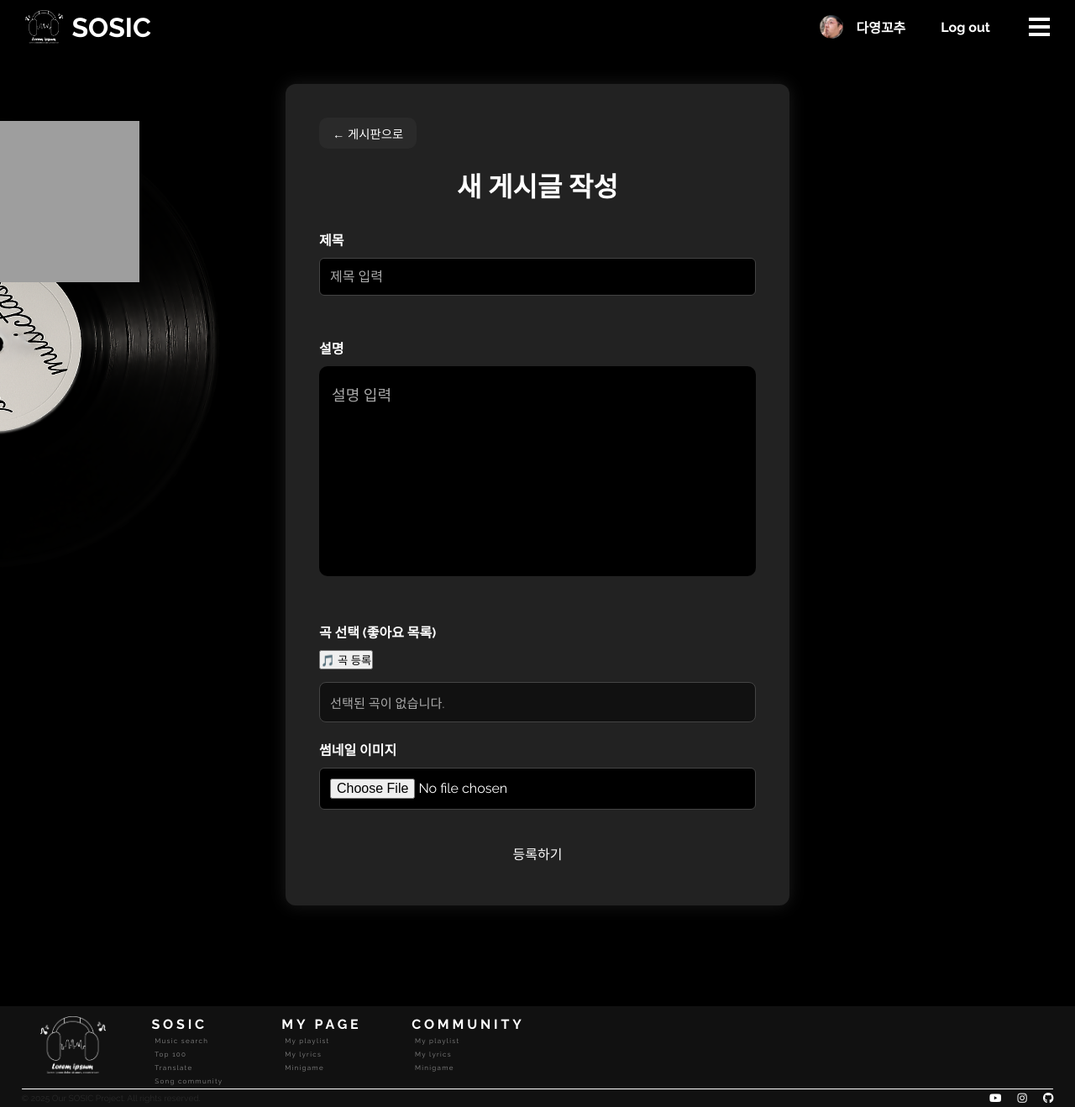
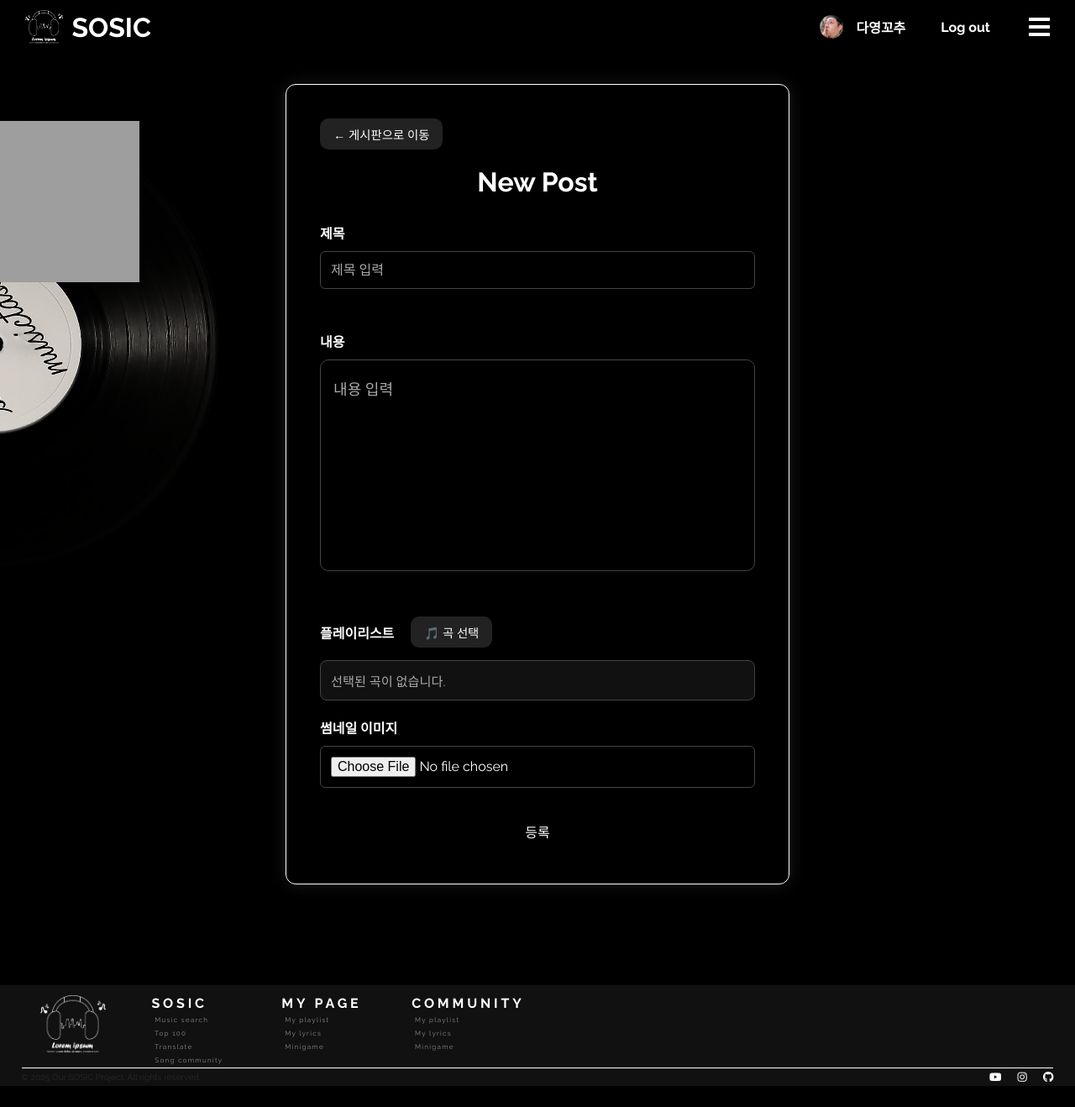
Before and after one commit to dydghks-ch01/Mazinger-Z, a Django app: page /board/new/ in a window 1280 px wide. Shown: the whole page at 84% size. After the commit the page ends 1293 px from the top, so only its background shows below. Run offline with Django 5.2, Linux system fonts and the light colour scheme; a user stored in the database is signed in; data comes from the database, SQL or seed files in the repository; both versions use the stored data as it was after the commit; parts of the project's set-up code (start-up, migrations or seed data) failed here and were passed over; some libraries are stand-ins or nearby versions; some web fonts are replaced; grey boxes are pictures that could not be loaded.

Commit message:
받아라

```diff
--- a/board/forms.py
+++ b/board/forms.py
@@ -13,7 +13,7 @@ class PostForm(forms.ModelForm):
         # 폼 필드에 CSS 클래스와 placeholder 추가
         widgets = {
             'title': forms.TextInput(attrs={'class': 'form-control', 'placeholder': '제목 입력'}),
-            'description': forms.Textarea(attrs={'class': 'form-control', 'placeholder': '설명 입력'}),
+            'description': forms.Textarea(attrs={'class': 'form-control', 'placeholder': '내용 입력'}),
             'thumbnail': ClearableFileInput(),  # ✅ 위젯 지
         }
 
--- a/board/static/css/post_form.css
+++ b/board/static/css/post_form.css
@@ -4,17 +4,22 @@
   align-items: flex-start;
   padding-top: 100px;  /* 헤더와 겹치지 않도록 */
   width: 100%;
+  height: 100%;
 }
 
 .post-form-container {
-  background-color: #222;
+  background-color: transparent;
   padding: 40px;
   border-radius: 12px;
-  width: 90%;
-  max-width: 600px; /* ✅ 가로 최대 폭 제한 */
+  width: 85%;
+  max-width: 600px;
+  overflow-y: auto; /* ✅ 내부 스크롤 가능 */
   box-shadow: 0 0 20px rgba(255, 255, 255, 0.1);
   color: white;
+  border: 1px solid white;
 }
+
+
 
 .post-form-title {
   font-size: 2rem;
@@ -38,7 +43,9 @@ label {
   width: 100%;
   resize: none !important;
   box-sizing: border-box;
-  background-color: #000;
+  background-color:transparent;
+  border: 1px solid #444;
+
 }
 
 input[type="text"],
@@ -178,15 +172,43 @@ textarea::placeholder {
 
 .back-to-board-btn {
   display: inline-block;
-  background-color: #2a2a2a;
+  background-color: #222;
   color: #fff;
   padding: 8px 16px;
   border-radius: 10px;
   font-size: 0.9rem;
   margin-bottom: 20px;
   text-decoration: none;
-  transition: background-color 0.2s;
 }
 .back-to-board-btn:hover {
-  background-color: #444;
+  background-color: #555;
 }
+
+#openLovelistModal {
+  display: inline-block;
+  background-color: #222;
+  color: #fff;
+  padding: 8px 16px;
+  border-radius: 10px;
+  font-size: 0.9rem;
+  margin-left: 10px;
+  text-decoration: none;
+  border: none;
+  cursor: pointer;
+}
+#openLovelistModal:hover {
+  background-color: #555;
+}
+
+.playlist-label-button-wrapper {
+  display: flex;
+  align-items: center;
+  margin: 20px 0 10px;
+}
+
+.playlist-label-button-wrapper label {
+  margin: 0;
+  margin-right: 10px;
+  font-weight: bold;
+  color: #fff;
+}
--- a/board/templates/post_form.html
+++ b/board/templates/post_form.html
@@ -9,30 +9,30 @@
 {% endblock %}
 
 {% block content %}
-  <!-- ✅ 모달은 form 밖에 위치 -->
+<!-- ✅ Modal positioned outside the form -->
 <div id="lovelistModalBackdrop" class="modal-backdrop"></div>
 <div id="lovelistModal" class="modal">
   <div class="modal-content">
-      <h3>좋아요한 곡 선택</h3>
+    <h3>좋아요 목록</h3>
     <div class="lovelist-select">
       {% for song in lovelist %}
-          <label>
-            <input type="checkbox" name="songs" class="song-checkbox" value="{{ song.id }}">
-            🎵 {{ song.title }} - {{ song.artist }}
+      <label >
+        <input type="checkbox" name="songs" value="{{ song.id }}">
+        {{ song.title }} - {{ song.artist }}
       </label><br>
       {% empty %}
-          <p>좋아요한 곡이 없습니다.</p>
+      <p>No liked songs available.</p>
       {% endfor %}
     </div>
-      <button type="button" id="closeLovelistModal" class="btn-submit">곡 선택 완료</button>
+    <button type="button" id="closeLovelistModal" class="btn-submit">선택 완료</button>
   </div>
 </div>
 
-  <!-- ✅ 폼 본문 -->
+<!-- ✅ Form content -->
 <div class="post-form-wrapper">
   <div class="post-form-container">
-      <a href="{% url 'post_list' %}" class="back-to-board-btn">← 게시판으로</a>
-      <h1 class="post-form-title">새 게시글 작성</h1>
+    <a href="{% url 'post_list' %}" class="back-to-board-btn">← 게시판으로 이동</a>
+    <h1 class="post-form-title">New Post</h1>
 
     <form method="POST" enctype="multipart/form-data" id="postForm">
       {% csrf_token %}
@@ -40,13 +40,16 @@
       <label for="id_title">제목</label>
       {{ form.title }}
 
-        <label for="id_description">설명</label>
+      <label for="id_description">내용</label>
       {{ form.description }}
 
-        <label>곡 선택 (좋아요 목록)</label>
-        <button type="button" id="openLovelistModal">🎵 곡 등록</button>
+      <div class="playlist-label-button-wrapper">
+        <label>플레이리스트</label>
+        <button type="button" id="openLovelistModal">🎵 곡 선택</button>
+      </div>
 
-        <!-- ✅ 여기에 선택된 곡 hidden input이 들어갈 곳 -->
+
+      <!-- ✅ Place to insert hidden inputs for selected songs -->
       <div id="selectedSongsHiddenInputs"></div>
 
       <div id="selectedSongsPreview" class="selected-songs-preview">
@@ -56,7 +59,7 @@
       <label for="id_thumbnail">썸네일 이미지</label>
       {{ form.thumbnail }}
 
-        <button type="submit" class="btn-submit">등록하기</button>
+      <button type="submit" class="btn-submit">등록</button>
     </form>
 
   </div>
@@ -65,8 +68,9 @@
 
 {% block extra_script %}
 <script>
-   const previouslySelectedSongIds = {{ selected_song_ids|default:'[]'|safe }};
+  const previouslySelectedSongIds = {{ selected_song_ids|default:"[]"|safe }};
 </script>
+
 <script src="{% static 'js/base.js' %}"></script>
 <script src="{% static 'js/post_form.js' %}"></script>
 {% endblock %}
--- a/recommendations/templates/results.html
+++ b/recommendations/templates/results.html
@@ -18,7 +18,7 @@
     <link rel="stylesheet" href="{% static 'css/main.css' %}">
     <div class="result-container">
         <div class="result-title">
-            <h1><i class="fa-solid fa-headphones"></i> '{{ song }}' Related recommendations</h1>
+            <h1><i class="fa-solid fa-headphones"></i> '{{ song }}'</h1>
         </div>
         <div class="result-box">
             <!-- 책 추천 -->
```
Also changed, not shown: other parts of board/static/css/post_form.css (+8 -21 lines), recommendations/static/css/recommend.css (+2 -16 lines), db.sqlite3. Lines whose indentation alone changed are shown as unchanged.
